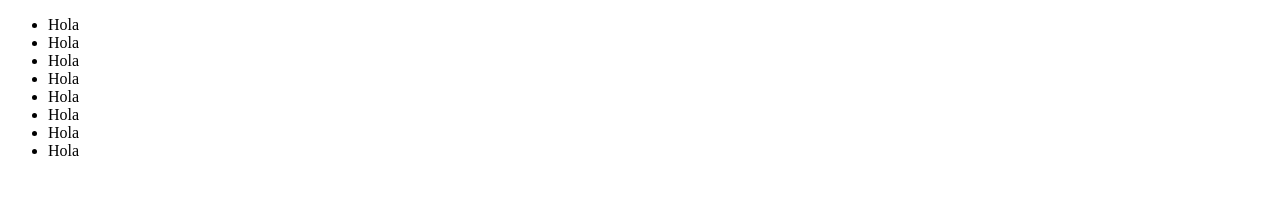
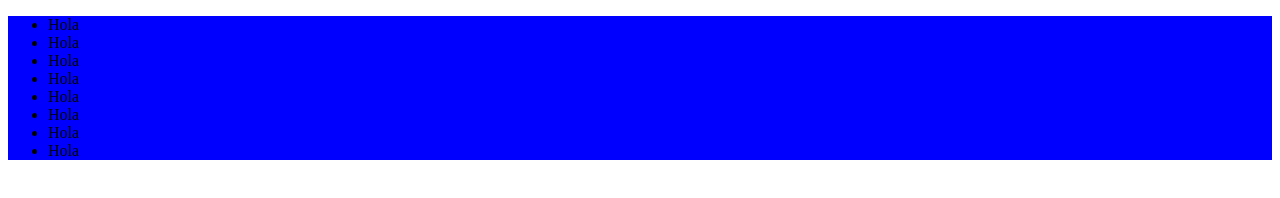
Before and after one commit to fizdalf/buscaminas-2022, a plain HTML site: page index.html in a window 1280 px wide. Drawn offline with Linux system fonts and the light colour scheme.

Commit message:
cambiar a color azul porque a la gente no le gusta sin fondo

```diff
--- a/index.html
+++ b/index.html
@@ -5,7 +5,7 @@
     <title>Title</title>
 </head>
 <body>
-<div>
+<div style="background-color: blue">
     <ul>
         <li>Hola</li>
         <li>Hola</li>
```
